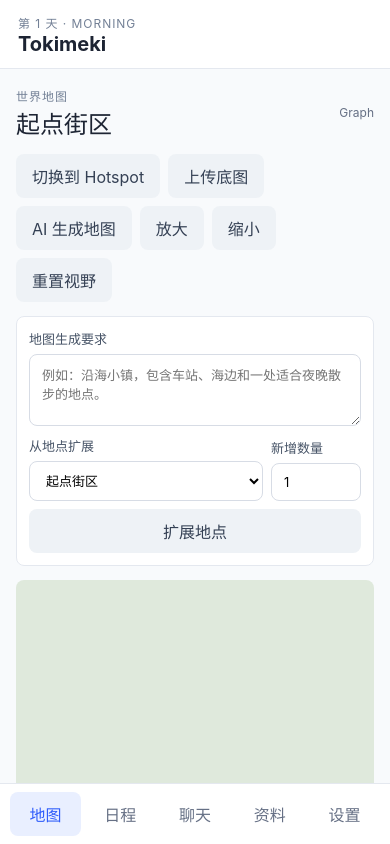
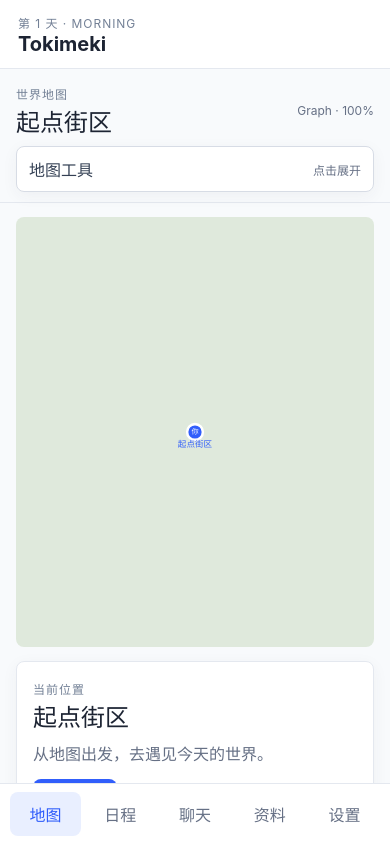
Before and after one commit to ssrei7/Tokimeki, a React (Vite) app: page / in a window 390 px wide. Built offline with nearby package versions, Linux system fonts and the light colour scheme.

Commit message:
feat: collapse map controls on mobile

```diff
--- a/src/App.tsx
+++ b/src/App.tsx
@@ -867,9 +867,13 @@ function MapView({ save, onMove, onOpenChat, onImportBackground, onToggleMode, o
     setOffset((current) => ({ x: focalX - ((focalX - current.x) / zoom) * nextZoom, y: focalY - ((focalY - current.y) / zoom) * nextZoom })); setZoom(nextZoom);
   };
   return <section className="map-screen">
-    <div className="map-toolbar"><div><span className="eyebrow">世界地图</span><h2>{currentNode?.name ?? save.world.player.nodeId}</h2></div><span className="io-scope">{map.view.mode === 'graph' ? 'Graph' : 'Hotspot'}</span></div>
-    <div className="map-controls"><button className="secondary" onClick={onToggleMode}>切换到 {map.view.mode === 'graph' ? 'Hotspot' : 'Graph'}</button><label className="file-button">上传底图<input type="file" accept="image/*" onChange={(event) => void onImportBackground(event.target.files?.[0])} /></label><button className="secondary" onClick={() => void onGenerateMap(requirements)} disabled={mapGenerating}>{mapGenerating ? '正在生成地图…' : 'AI 生成地图'}</button><button className="secondary" onClick={() => setZoom((value) => Math.min(2.5, Number((value + 0.1).toFixed(2))))}>放大</button><button className="secondary" onClick={() => setZoom((value) => Math.max(0.65, Number((value - 0.1).toFixed(2))))}>缩小</button><button className="secondary" onClick={resetViewport}>重置视野</button></div>
-    <div className="map-generation-panel"><label>地图生成要求<textarea value={requirements} onChange={(event) => setRequirements(event.target.value)} placeholder="例如：沿海小镇，包含车站、海边和一处适合夜晚散步的地点。" /></label><div className="map-expand-row"><label>从地点扩展<select value={anchorNodeId} onChange={(event) => setAnchorNodeId(event.target.value)}>{nodes.map((node) => <option key={node.id} value={node.id}>{node.name}</option>)}</select></label><label>新增数量<input type="number" min="1" max="8" value={expandCount} onChange={(event) => setExpandCount(event.target.value)} /></label><button className="secondary" onClick={() => void onExpandMap(anchorNodeId, Math.max(1, Math.min(8, Number(expandCount) || 1)), requirements)} disabled={mapGenerating || !anchorNodeId}>扩展地点</button></div></div>
+    <div className="map-top-panel">
+      <div className="map-toolbar"><div><span className="eyebrow">世界地图</span><h2>{currentNode?.name ?? save.world.player.nodeId}</h2></div><span className="io-scope">{map.view.mode === 'graph' ? 'Graph' : 'Hotspot'} · {Math.round(zoom * 100)}%</span></div>
+      <details className="map-menu"><summary><span>地图工具</span><span>点击展开</span></summary><div className="map-menu-content">
+        <div className="map-controls"><button className="secondary" onClick={onToggleMode}>切换到 {map.view.mode === 'graph' ? 'Hotspot' : 'Graph'}</button><label className="file-button">上传底图<input type="file" accept="image/*" onChange={(event) => void onImportBackground(event.target.files?.[0])} /></label><button className="secondary" onClick={() => void onGenerateMap(requirements)} disabled={mapGenerating}>{mapGenerating ? '正在生成地图…' : 'AI 生成地图'}</button><button className="secondary" onClick={() => setZoom((value) => Math.min(2.5, Number((value + 0.1).toFixed(2))))}>放大</button><button className="secondary" onClick={() => setZoom((value) => Math.max(0.65, Number((value - 0.1).toFixed(2))))}>缩小</button><button className="secondary" onClick={resetViewport}>重置视野</button></div>
+        <div className="map-generation-panel"><label>地图生成要求<textarea value={requirements} onChange={(event) => setRequirements(event.target.value)} placeholder="例如：沿海小镇，包含车站、海边和一处适合夜晚散步的地点。" /></label><div className="map-expand-row"><label>从地点扩展<select value={anchorNodeId} onChange={(event) => setAnchorNodeId(event.target.value)}>{nodes.map((node) => <option key={node.id} value={node.id}>{node.name}</option>)}</select></label><label>新增数量<input type="number" min="1" max="8" value={expandCount} onChange={(event) => setExpandCount(event.target.value)} /></label><button className="secondary" onClick={() => void onExpandMap(anchorNodeId, Math.max(1, Math.min(8, Number(expandCount) || 1)), requirements)} disabled={mapGenerating || !anchorNodeId}>扩展地点</button></div></div>
+      </div></details>
+    </div>
     <div className="map-canvas" onWheel={mapWheel} onPointerDown={beginPan} onPointerMove={movePan} onPointerUp={endPan} onPointerCancel={endPan}>
       {map.view.mode === 'graph' ? <svg className="map-svg" style={{ transform: `translate(${offset.x}px, ${offset.y}px) scale(${zoom})`, transformOrigin: '0 0' }} viewBox={`0 0 ${map.view.size.w} ${map.view.size.h}`} role="img" aria-label="世界地图">
         <g className="map-edges">{map.edges.map((edge) => { const from = map.nodes[edge.from]; const to = map.nodes[edge.to]; if (!from || !to) return null; const visible = from.discovered || to.discovered; return <line key={edgeKey(edge)} className={visible ? '' : 'fog'} x1={from.pos.x} y1={from.pos.y} x2={to.pos.x} y2={to.pos.y} />; })}</g>
--- a/src/ui/theme/app.css
+++ b/src/ui/theme/app.css
@@ -16,7 +16,15 @@ button.danger { background: #fee4e2; color: #b42318; }
 .section-heading { display: flex; justify-content: space-between; align-items: center; gap: 12px; margin-bottom: 14px; }
 .section-heading h2 { margin-top: 4px; }
 .map-screen { min-height: calc(100dvh - 150px); display: flex; flex-direction: column; gap: 14px; }
+.map-top-panel { position: sticky; z-index: 4; top: -16px; display: grid; gap: 8px; margin: -16px -16px 0; padding: 14px 16px 10px; border-bottom: 1px solid #e4e8ef; background: #f8fafcee; backdrop-filter: blur(10px); }
 .map-toolbar { display: flex; justify-content: space-between; align-items: center; gap: 12px; }
+.map-menu { border: 1px solid #d7dce5; border-radius: 8px; background: #fff; box-shadow: 0 4px 16px #3440540d; }
+.map-menu summary { min-height: 44px; display: flex; justify-content: space-between; align-items: center; gap: 12px; padding: 0 12px; cursor: pointer; color: #344054; font-weight: 600; list-style: none; }
+.map-menu summary::-webkit-details-marker { display: none; }
+.map-menu summary span:last-child { color: #667085; font-size: 12px; font-weight: 400; }
+.map-menu[open] summary span:last-child { font-size: 0; }
+.map-menu[open] summary span:last-child::after { content: '点击收起'; font-size: 12px; }
+.map-menu-content { display: grid; gap: 10px; max-height: min(58vh, 520px); overflow-y: auto; padding: 0 10px 10px; overscroll-behavior: contain; }
 .map-controls { display: flex; flex-wrap: wrap; gap: 8px; }
 .map-generation-panel { display: grid; gap: 10px; padding: 12px; border: 1px solid #e4e8ef; border-radius: 8px; background: #fff; }
 .map-generation-panel label { display: grid; gap: 6px; color: #475467; font-size: 13px; }
```
